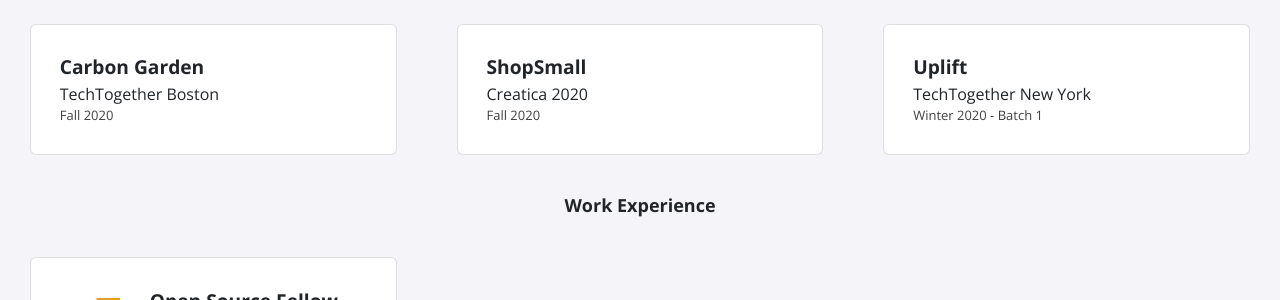
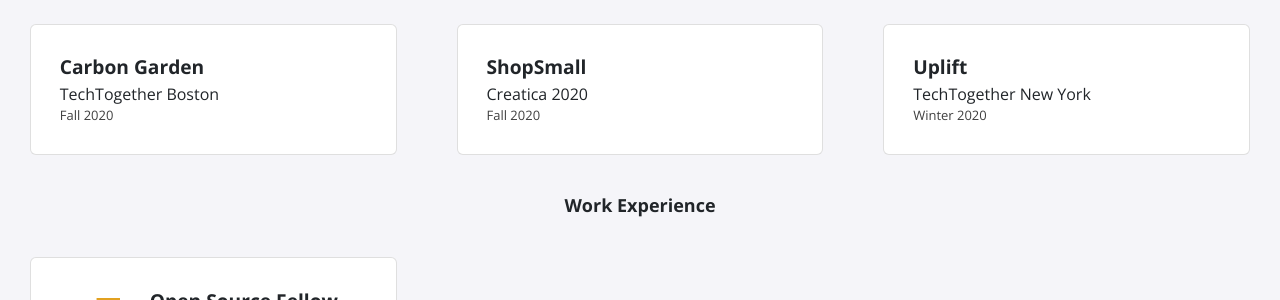
Before and after one commit to crystalrchen/crystalrchen.github.io, a Jekyll site: the page built from index.html, in a window 1280 px wide. Shown: the part 478-778 px from the top of the page. Built offline with Jekyll 4.4.1, drawn with Linux system fonts in a browser that asks for light colours; nearby versions of some CDN libraries.

Commit message:
Update projects.yml

```diff
--- a/_data/projects.yml
+++ b/_data/projects.yml
@@ -8,4 +8,4 @@
 
 - title: Uplift
   event: TechTogether New York
-  date: Winter 2020 - Batch 1
+  date: Winter 2020
```
